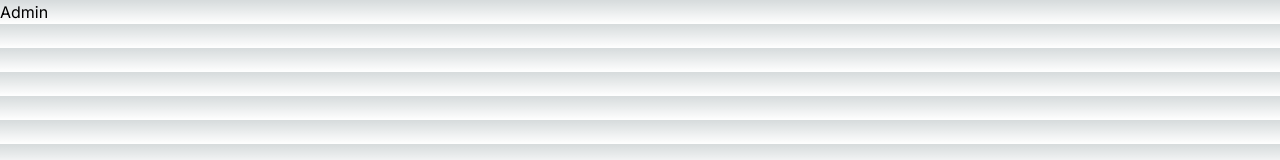
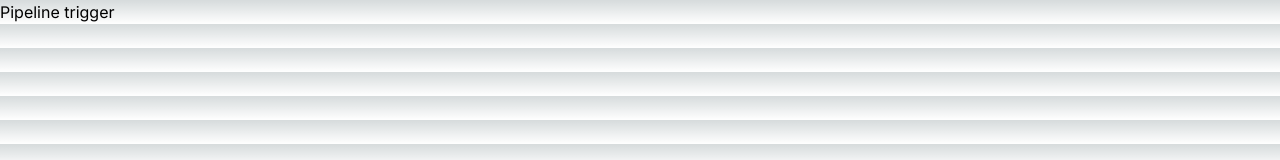
Before and after one commit to Lavelliane/Intelligent-Systems-and-Security-Lab, a Next.js app: page /admin in a window 1280 px wide. Shown: the top 160 px of the page. Built offline with nearby package versions, Linux system fonts and the light colour scheme.

Commit message:
trigger ci/cd

```diff
--- a/src/app/(private)/admin/page.tsx
+++ b/src/app/(private)/admin/page.tsx
@@ -3,7 +3,7 @@ import React from 'react'
 function AdminPage() {
   return (
     <div>
-      Admin
+      Pipeline trigger
     </div>
   )
 }
```
